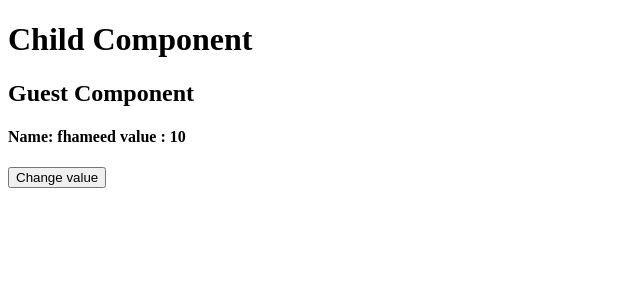
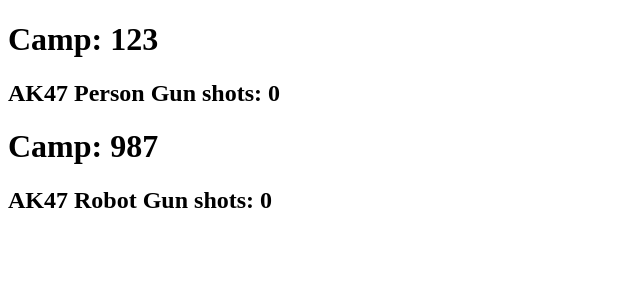
Before and after one commit to nezam0003/React-JS, a React (Create React App) app in the folder geekyshow/my-app/: page / in a window 1280 px wide. Shown: the top 300 px of the page, without its empty margins (0-640 px from the left). Built offline with nearby package versions, Linux system fonts and the light colour scheme.

Commit message:
Higher Order Component(HOC)

```diff
--- /dev/null
+++ b/geekyshow/my-app/src/HOC/App.js
@@ -0,0 +1,13 @@
+import React, { Component } from "react";
+import Person from "./Person";
+import Robot from "./Robot";
+export default class App extends Component {
+  render() {
+    return (
+      <div>
+        <Person camp="123" />
+        <Robot camp="987" />
+      </div>
+    );
+  }
+}
--- /dev/null
+++ b/geekyshow/my-app/src/HOC/Person.js
@@ -0,0 +1,15 @@
+import React, { Component } from "react";
+import Army from "./withArms";
+class Person extends Component {
+  render() {
+    return (
+      <div>
+        <h1>Camp: {this.props.camp}</h1>
+        <h2 onMouseOver={this.props.hocgunshotshandler}>
+          {this.props.hocgunname} Person Gun shots: {this.props.hocgunshots}
+        </h2>
+      </div>
+    );
+  }
+}
+export default Army(Person, 10);
--- /dev/null
+++ b/geekyshow/my-app/src/HOC/Robot.js
@@ -0,0 +1,16 @@
+import React, { Component } from "react";
+import Army from "./withArms";
+
+class Robot extends Component {
+  render() {
+    return (
+      <div>
+        <h1>Camp: {this.props.camp}</h1>
+        <h2 onMouseOver={this.props.hocgunshotshandler}>
+          {this.props.hocgunname} Robot Gun shots: {this.props.hocgunshots}
+        </h2>
+      </div>
+    );
+  }
+}
+export default Army(Robot, 5);
--- /dev/null
+++ b/geekyshow/my-app/src/HOC/withArms.js
@@ -0,0 +1,23 @@
+import React, { Component } from "react";
+const Army = (Men, shot) => {
+  class NewMan extends Component {
+    state = {
+      gunshots: 0,
+    };
+    gunshotsHandler = () => {
+      this.setState({ gunshots: this.state.gunshots + shot });
+    };
+    render() {
+      return (
+        <Men
+          hocgunname="AK47"
+          hocgunshots={this.state.gunshots}
+          hocgunshotshandler={this.gunshotsHandler}
+          {...this.props}
+        />
+      );
+    }
+  }
+  return NewMan;
+};
+export default Army;
```
Also changed, not shown: geekyshow/my-app/src/index.js (+6 -2 lines).
